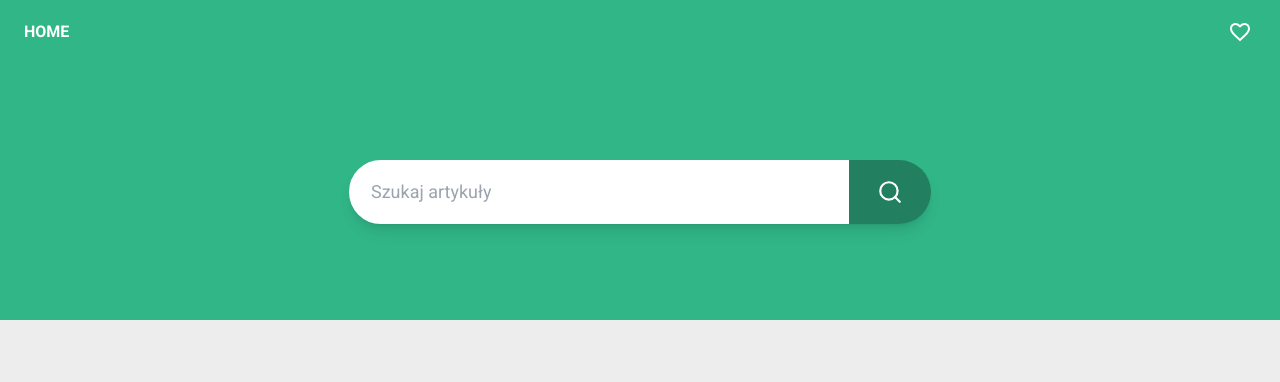
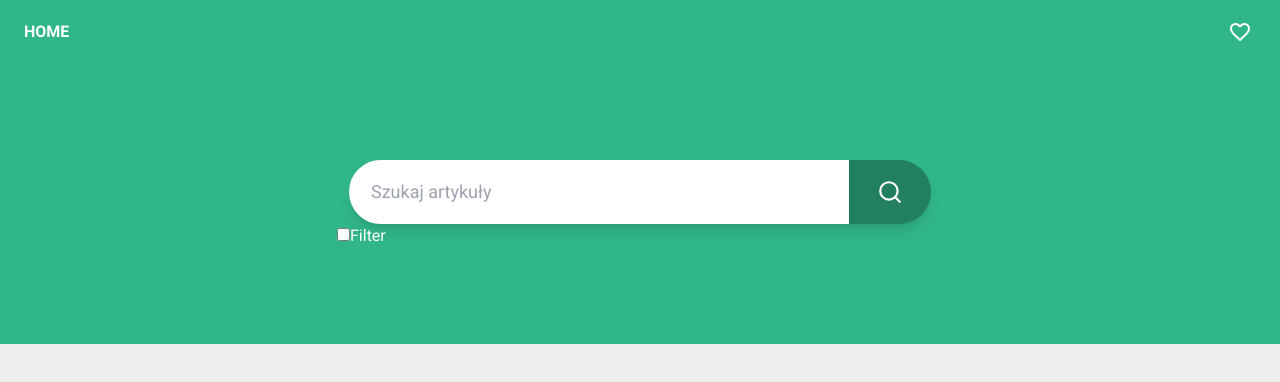
Before and after one commit to wtswistak/scraper, a React (Vite) app: page / in a window 1280 px wide. Shown: the top 382 px of the page. Built offline with nearby package versions, Linux system fonts and the light colour scheme; no server answers.

Commit message:
add search filter (checked)

```diff
--- a/src/components/ui/Form.jsx
+++ b/src/components/ui/Form.jsx
@@ -2,21 +2,32 @@ import React, { useState } from "react";
 import FormInput from "./FormInput";
 import FormBtn from "./FormBtn";
 
-function Form({ onSearch }) {
+function Form({ onSearch, isChecked, setIsChecked }) {
   const [searchQuery, setSearchQuery] = useState("");
 
-  const handleSubmit = (e) => {
+  function handleSubmit(e) {
     e.preventDefault();
     onSearch(searchQuery);
-  };
+  }
+  function handleCheck() {
+    setIsChecked(!isChecked);
+  }
 
   return (
-    <form
-      onSubmit={handleSubmit}
-      className="flex shadow-lg rounded-full duration-200 max-sm:w-full mx-3 "
-    >
-      <FormInput searchQuery={searchQuery} setSearchQuery={setSearchQuery} />
-      <FormBtn />
+    <form onSubmit={handleSubmit}>
+      <div className="flex shadow-lg rounded-full duration-200 max-sm:w-full mx-3 ">
+        <FormInput searchQuery={searchQuery} setSearchQuery={setSearchQuery} />
+        <FormBtn />
+      </div>
+      <input
+        type="checkbox"
+        id="filter"
+        checked={isChecked}
+        onChange={handleCheck}
+      />
+      <label htmlFor="filter" className="text-white">
+        Filter
+      </label>
     </form>
   );
 }
--- a/src/pages/HomePage.jsx
+++ b/src/pages/HomePage.jsx
@@ -8,13 +8,14 @@ import LoadingLayout from "../layouts/LoadingLayout";
 function Homepage() {
   const [searchResults, setSearchResults] = useState([]);
   const [isLoading, setIsLoading] = useState(false);
+  const [isChecked, setIsChecked] = useState(false);
   const { searchQuery } = useParams();
   const navigate = useNavigate();
 
   useEffect(() => {
     if (searchQuery) setIsLoading(true);
 
-    fetchArticles(searchQuery)
+    fetchArticles(searchQuery, isChecked)
       .then((articles) => {
         setSearchResults(articles);
       })
@@ -22,6 +23,7 @@ function Homepage() {
         setIsLoading(false);
       });
   }, [searchQuery]);
+  console.log(isChecked);
 
   const handleSearch = async (newSearchQuery) => {
     navigate(`/search/${newSearchQuery}`);
@@ -32,7 +34,11 @@ function Homepage() {
       {isLoading && <LoadingLayout />}
       <div>
         <div className="flex justify-center py-24 bg-[var(--primary-color)] max-sm:py-16">
-          <Form onSearch={handleSearch} />
+          <Form
+            onSearch={handleSearch}
+            isChecked={isChecked}
+            setIsChecked={setIsChecked}
+          />
         </div>
 
         {!isLoading && searchQuery && searchResults && (
--- a/src/services/fetchArticles.js
+++ b/src/services/fetchArticles.js
@@ -1,15 +1,16 @@
 import axios from "axios";
 
-const fetchArticles = async (query) => {
+async function fetchArticles(query, isChecked) {
   try {
     const response = await axios.post("http://localhost:7071/api/HttpTrigger", {
       query: query,
+      isChecked: isChecked,
     });
     return response.data.articles;
   } catch (error) {
     console.error("Błąd podczas wysyłania zapytania:", error);
     throw error;
   }
-};
+}
 
 export default fetchArticles;
```
Also changed, not shown: 2 other files (tests, documents, lock files or other folders).
